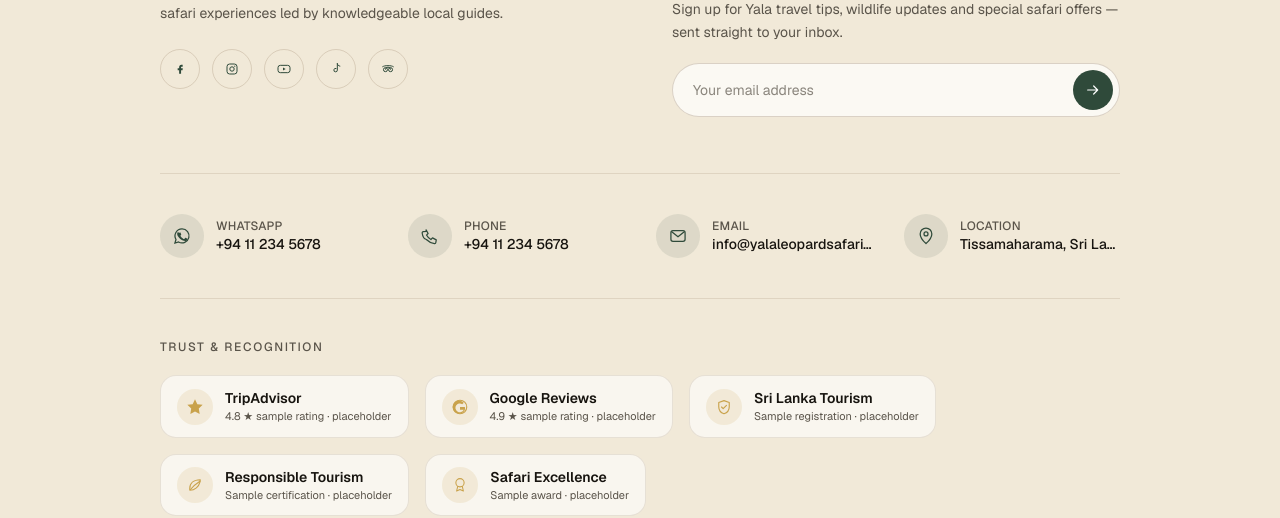
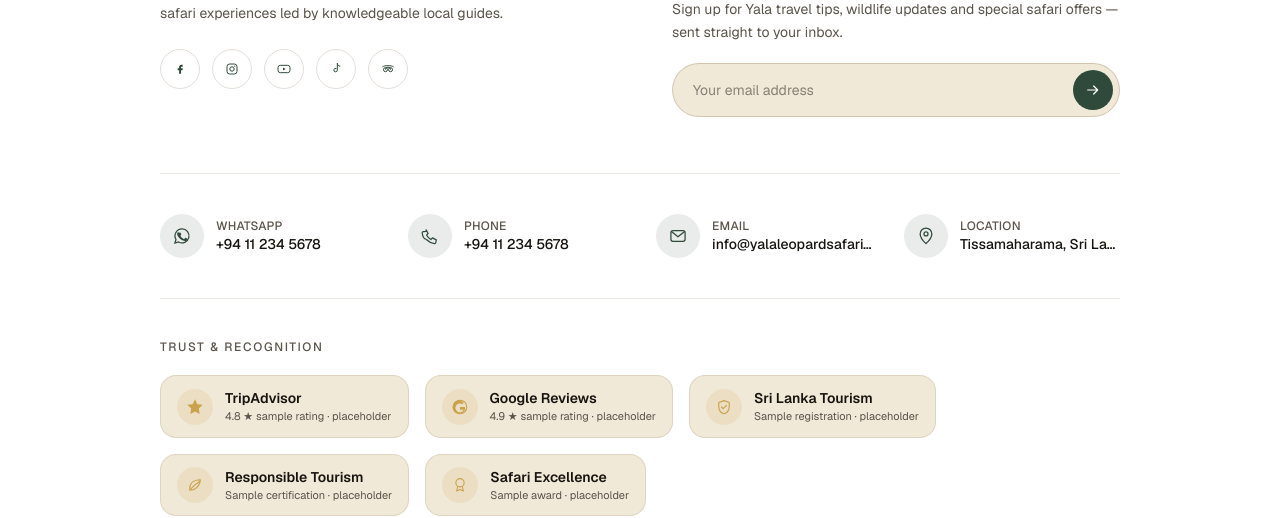
Before and after one commit to sarangas001/yala-leopard-safari-tours, a Next.js app: page / in a window 1280 px wide. Shown: the part 6279-6797 px from the top of the page. Built offline with nearby package versions, Linux system fonts and the light colour scheme.

Commit message:
feat: update Footer component styles for improved visual consistency

```diff
--- a/components/Footer.tsx
+++ b/components/Footer.tsx
@@ -350,7 +350,7 @@ function NavColumn({
 
 export default function Footer() {
   return (
-    <footer className="w-full bg-sand text-brand-ink">
+    <footer className="w-full bg-white text-brand-ink">
       {/* ============ SECTION 1 — Brand, newsletter, contact & trust ============ */}
       <div className="mx-auto max-w-[1600px] px-10 py-16 sm:px-20 sm:py-20 lg:px-40 lg:py-20">
         <div className="flex flex-col gap-14 lg:flex-row lg:items-start lg:justify-between lg:gap-20">
@@ -373,7 +373,7 @@ export default function Footer() {
                   key={label}
                   href="#"
                   aria-label={label}
-                  className="flex h-10 w-10 items-center justify-center rounded-full border border-earth/20 text-forest transition-colors hover:border-forest hover:bg-forest hover:text-white focus-visible:outline-none focus-visible:ring-2 focus-visible:ring-forest/40 focus-visible:ring-offset-2 focus-visible:ring-offset-sand"
+                  className="flex h-10 w-10 items-center justify-center rounded-full border border-earth/20 text-forest transition-colors hover:border-forest hover:bg-forest hover:text-white focus-visible:outline-none focus-visible:ring-2 focus-visible:ring-forest/40 focus-visible:ring-offset-2 focus-visible:ring-offset-white"
                 >
                   <Icon />
                 </a>
@@ -390,7 +390,7 @@ export default function Footer() {
               Sign up for Yala travel tips, wildlife updates and special
               safari offers — sent straight to your inbox.
             </p>
-            <form className="mt-5 flex items-center gap-2 rounded-full border border-earth/25 bg-white/70 p-1.5 pl-5 transition-colors focus-within:border-forest">
+            <form className="mt-5 flex items-center gap-2 rounded-full border border-earth/25 bg-sand p-1.5 pl-5 transition-colors focus-within:border-forest">
               <label htmlFor="footer-newsletter-email" className="sr-only">
                 Email address
               </label>
@@ -404,7 +404,7 @@ export default function Footer() {
               <button
                 type="submit"
                 aria-label="Subscribe"
-                className="flex h-10 w-10 shrink-0 items-center justify-center rounded-full bg-forest text-white transition-colors hover:bg-forest-dark focus-visible:outline-none focus-visible:ring-2 focus-visible:ring-forest/50 focus-visible:ring-offset-2 focus-visible:ring-offset-sand"
+                className="flex h-10 w-10 shrink-0 items-center justify-center rounded-full bg-forest text-white transition-colors hover:bg-forest-dark focus-visible:outline-none focus-visible:ring-2 focus-visible:ring-forest/50 focus-visible:ring-offset-2 focus-visible:ring-offset-white"
               >
                 <ArrowRightIcon className="h-4 w-4" />
               </button>
@@ -482,7 +482,7 @@ export default function Footer() {
               return (
                 <div
                   key={label}
-                  className="flex items-center gap-3 rounded-2xl border border-earth/15 bg-white/60 px-4 py-3"
+                  className="flex items-center gap-3 rounded-2xl border border-earth/15 bg-sand px-4 py-3"
                 >
                   <span className="flex h-9 w-9 shrink-0 items-center justify-center rounded-full bg-gold/15 text-gold">
                     <Icon className="h-4.5 w-4.5" />
```
